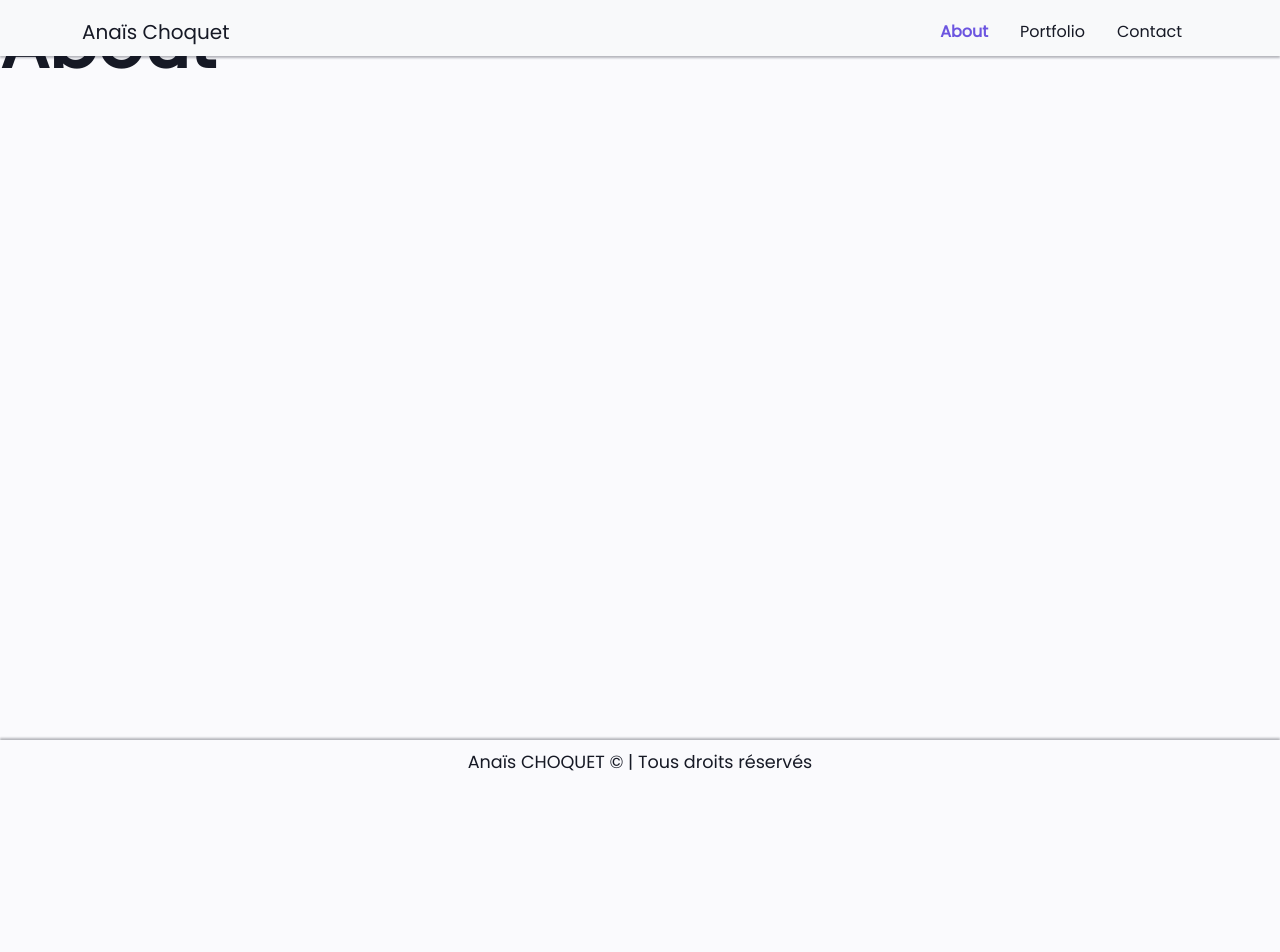
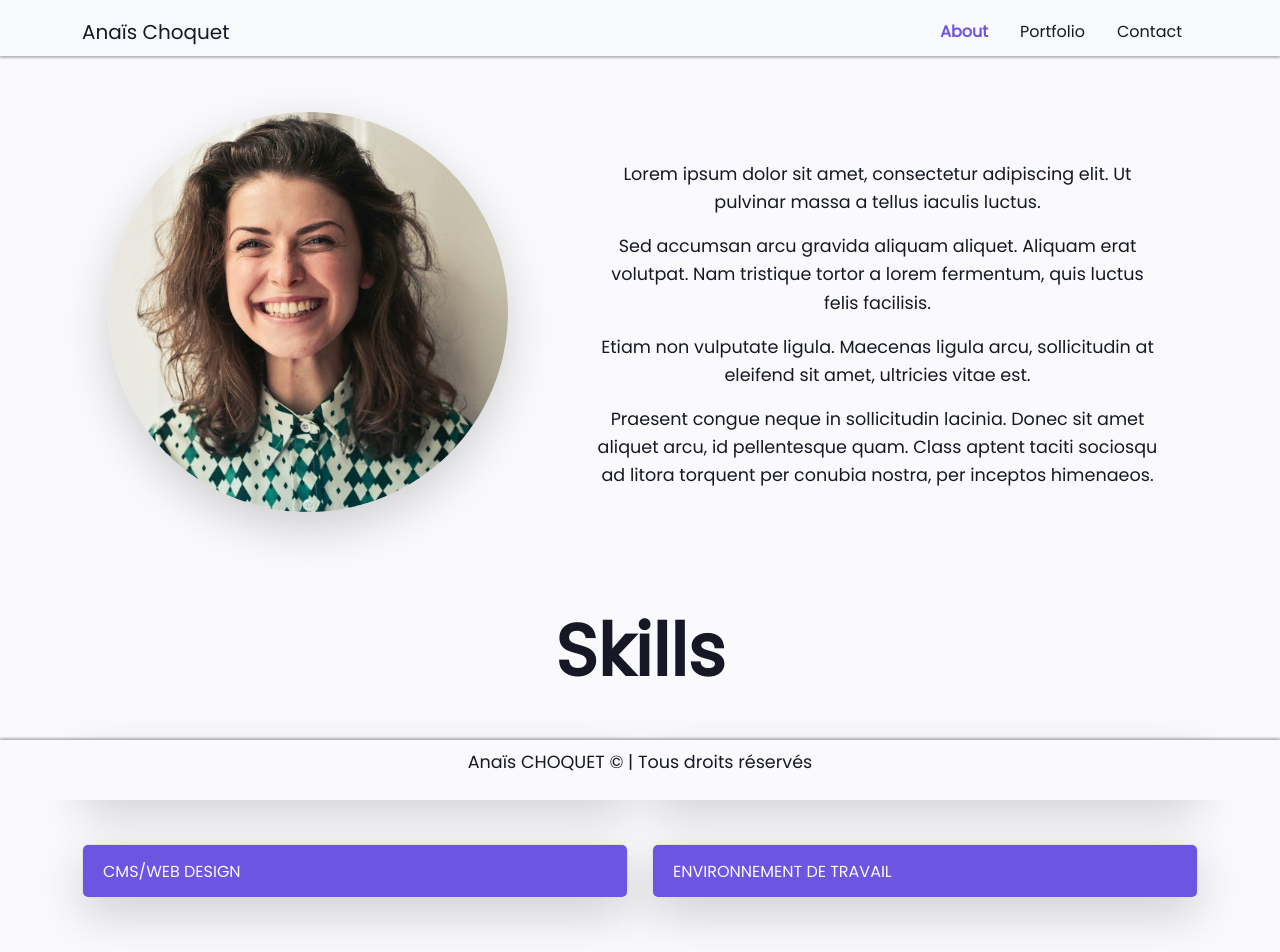
Before and after one commit to AnaChqt/React-CV, a React (Create React App) app: page /about in a window 1280 px wide. Shown: the top 952 px of the page. Before the commit the page ends 800 px from the top, so only its background shows below. Built offline with nearby package versions, Linux system fonts and the light colour scheme.

Commit message:
Setting up About page

```diff
--- a/src/pages/about/About.css
+++ b/src/pages/about/About.css
@@ -0,0 +1,50 @@
+.box{
+    margin-top: 7rem;
+}
+.accordion-button{
+    background-color: var(--theme-color);
+    color: var(--background-color);
+}
+.accordion-button::after{
+    background-image: none;
+}
+.accordion-button:not(.collapsed){
+    background-color: var(--theme-color);
+    color: var(--background-color);
+}
+.accordion-button:not(.collapsed)::after{
+    background-image: none;
+}
+.accordion-body{
+    background-color: var(--background-color);
+}
+.skills {
+    line-height: 1.5;
+    padding: 0px 25px 25px;
+    cursor: auto;
+}
+.skills_name{
+    color: var(--theme-color);
+    line-height: 1.9;
+}
+
+/* RESPONSIVE */
+@media screen and (max-width: 767px){
+    .box{
+        margin-top: 5rem;
+    }
+    .profil{
+        width: 90%;
+        height: 90%;
+    }
+}
+
+@media screen and (min-width: 768px) and (max-width: 1023px){
+    .box{
+        margin-top: 6rem;
+    }
+    .profil{
+        width: 95%;
+        height: 95%;
+    }
+}
--- a/src/pages/about/About.jsx
+++ b/src/pages/about/About.jsx
@@ -1,9 +1,93 @@
 import React from 'react';
+// CSS
+import './About.css';
+// Bootstrap
+import { Container, Row, Col, Accordion } from 'react-bootstrap';
+// Images
+import profile from '../../assets/test.png';
 
-function About() {
-  return (
-    <h1>About</h1>
-  )
-}
+const About = () => {
+	return (
+		<>
+			<Container className="box mb-5">
+				<Row className="d-flex mb-5">
 
-export default About
+					<Col xs={12} lg={5} className="d-flex justify-content-center align-items-center">
+						<img src={ profile } alt="me in front of New York Skyline" className="profil rounded-circle shadow-lg" />
+					</Col>
+
+					<Col xs={12} lg={7} className="text-center px-5 mt-5">
+						<div className="biographie">
+							<p>Lorem ipsum dolor sit amet, consectetur adipiscing elit. Ut pulvinar massa a tellus iaculis luctus.</p>
+							<p>Sed accumsan arcu gravida aliquam aliquet. Aliquam erat volutpat. Nam tristique tortor a lorem fermentum, quis luctus felis facilisis.</p>
+							<p>Etiam non vulputate ligula. Maecenas ligula arcu, sollicitudin at eleifend sit amet, ultricies vitae est.</p>
+                            <p>Praesent congue neque in sollicitudin lacinia. Donec sit amet aliquet arcu, id pellentesque quam. Class aptent taciti sociosqu ad litora torquent per conubia nostra, per inceptos himenaeos.</p>
+                        </div>
+
+
+					</Col>
+				</Row>
+
+				<Row>
+					<div className="mt-5 text-center">
+						<h1 className='mb-5'>Skills</h1>
+					</div>
+					<Col xs={12} lg={6} className="mb-5">
+						<Accordion className="shadow-lg rounded">
+							<Accordion.Item eventKey="0" >
+								<Accordion.Header >FRONT-END</Accordion.Header>
+									<Accordion.Body className="rounded">
+										<p className="skills mt-4 text-center">Création et intégration de sites web et applications mobiles responsive, accessibles et répondant aux normes W3C.</p>
+										<p className="text-center skills_name fw-bold">HTML5 - CSS3 - JavaScript - ReactJS - Json - Bootstrap</p>
+									</Accordion.Body>
+							</Accordion.Item>
+						</Accordion>
+					</Col>
+
+					<Col xs={12} lg={6} className="mb-5">
+						<Accordion className="shadow-lg rounded">
+							<Accordion.Item eventKey="0">
+								<Accordion.Header className="fw-bold">BACK-END</Accordion.Header>
+									<Accordion.Body className="rounded">
+										<p className="skills mt-4 text-center">Développement de sites web et applications, création et gestion de bases de données, programmation orientée objet.</p>
+										<p className="skills_name text-center fw-bold">PHP7 - Symfony5 - SQL</p>
+									</Accordion.Body>
+							</Accordion.Item>
+						</Accordion>
+					</Col>
+
+					<Col xs={12} lg={6} className="mb-5">
+						<Accordion className="shadow-lg rounded">
+							<Accordion.Item eventKey="0">
+								<Accordion.Header className="fw-bold">CMS/WEB DESIGN</Accordion.Header>
+									<Accordion.Body className="rounded">
+										<p className="skills mt-4 text-center">Création et édition de thème Wordpress. Création de maquettes et conception centrée UX.</p>
+										<p className="skills_name text-center fw-bold">WordPress - WooCommerce - AdobeXD - Figma - Canva</p>
+									</Accordion.Body>
+							</Accordion.Item>
+						</Accordion>
+					</Col>
+
+					<Col xs={12} lg={6}>
+						<Accordion className="shadow-lg rounded">
+							<Accordion.Item eventKey="0">
+								<Accordion.Header className="fw-bold">ENVIRONNEMENT DE TRAVAIL</Accordion.Header>
+									<Accordion.Body className="rounded">
+										<p className="mt-4 px-3 skills text-center">
+											<b className="skills_name">Systèmes d'exploitation :</b> Windows 10, Windows 11 <br/>
+											<b className="skills_name">Workflow :</b> Git, Laragon, Chrome, FileZilla <br/>
+											<b className="skills_name">IDE :</b> Visual Studio Code <br/>
+											<b className="skills_name">Autres compétences :</b> Maîtrise de l'anglais (TOEIC 2018 : 945/990), traduction anglais/français <br/>
+											<b className="skills_name">Savoir-être :</b> Créativité, Réactivité, Autonomie, Polyvalence, Curiosité et Travail en équipe
+										</p>
+									</Accordion.Body>
+							</Accordion.Item>
+						</Accordion>
+					</Col>
+				</Row>
+			</Container>
+		</>
+	);
+};
+
+export default About;
```
